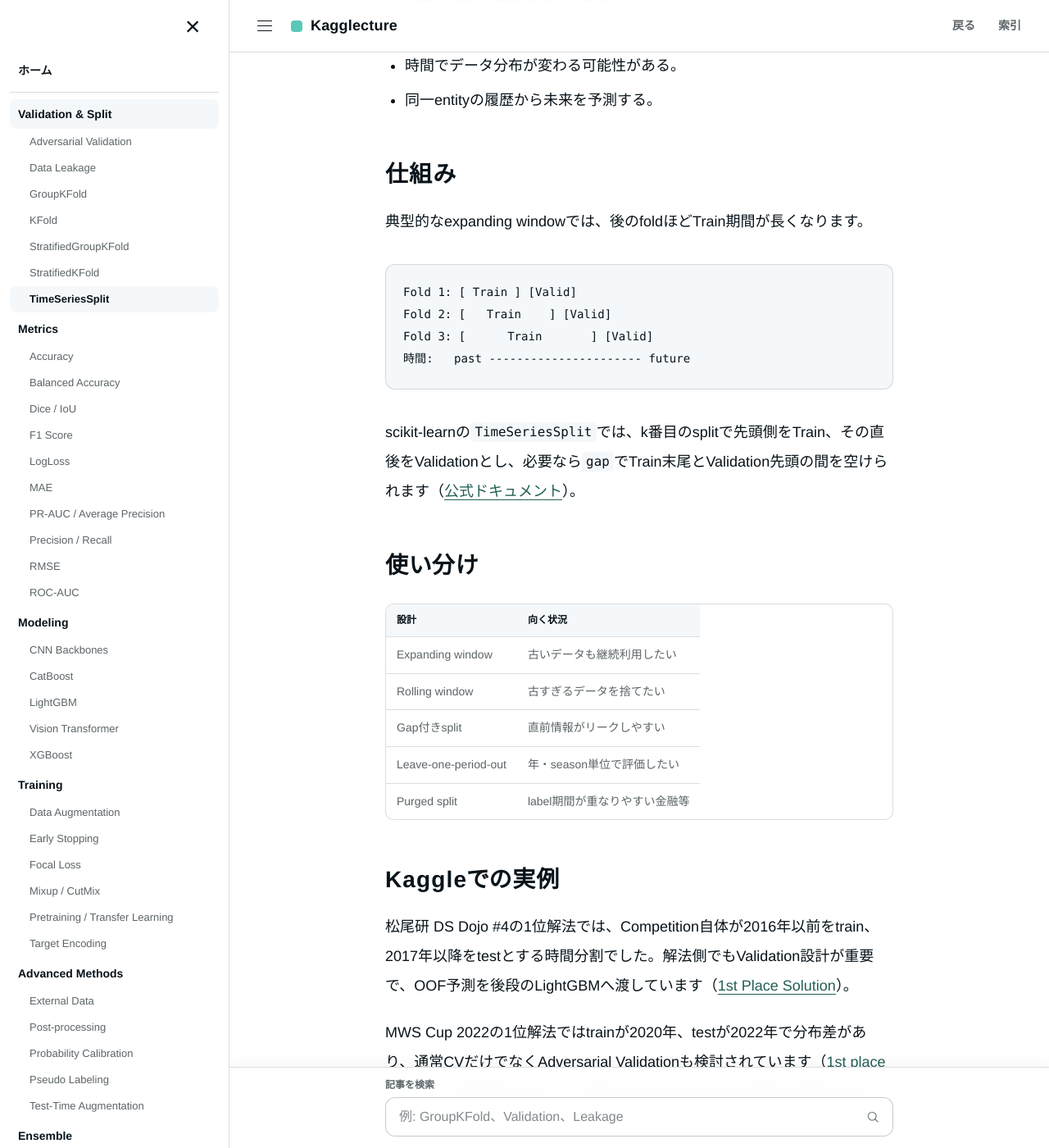
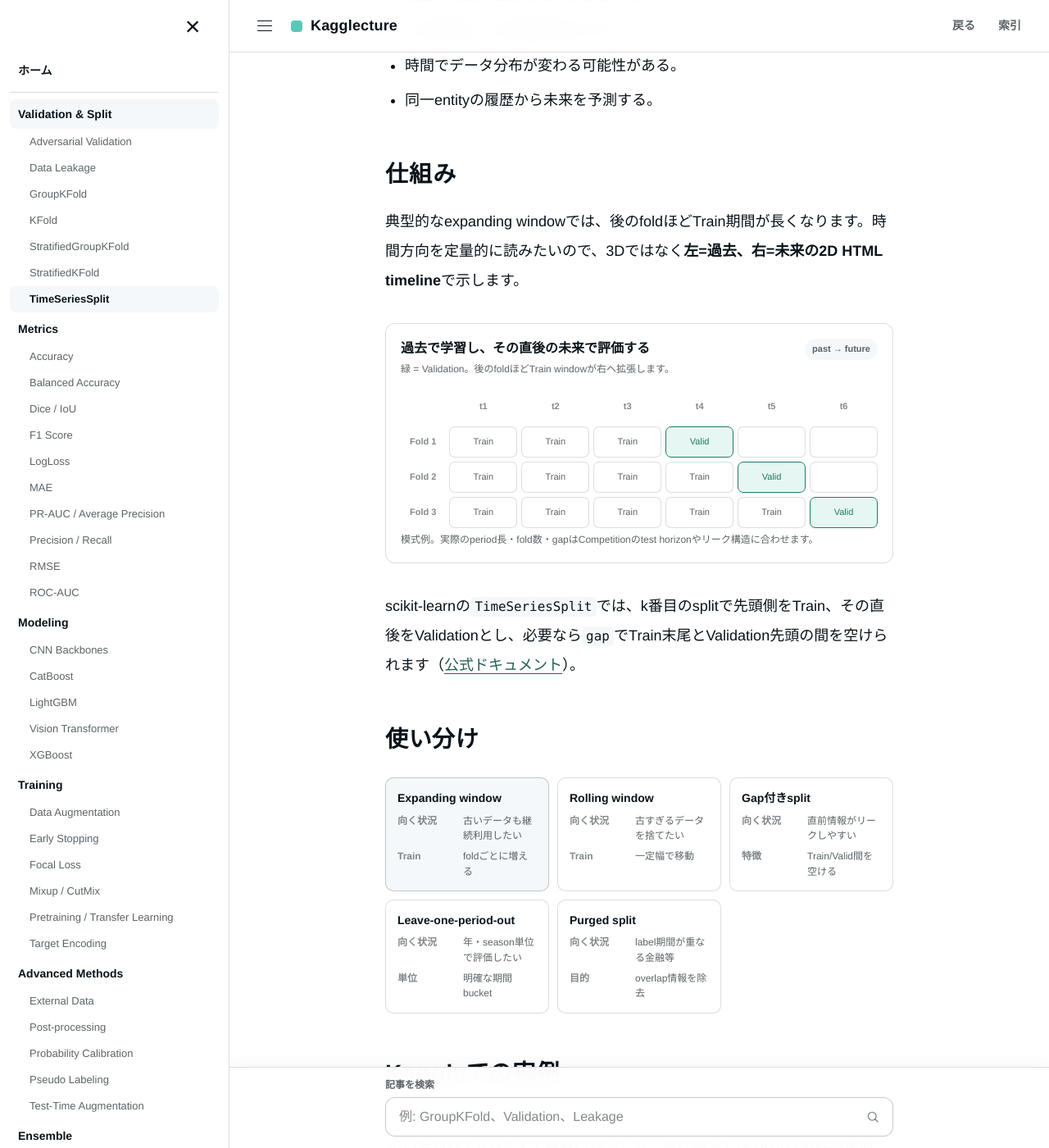
Before and after one commit to morikazu1119/Kagglecture, a Jekyll site: the page built from wiki/validation/time-series-split.md, in a window 1280 px wide and 1400 px high, scrolled down 594 px. Shown: the whole window at 82% size. Built offline with Jekyll 4.4.1, drawn with Linux system fonts in a browser that asks for light colours.

Commit message:
feat: replace TimeSeriesSplit text diagram with HTML timeline

````diff
--- a/wiki/validation/time-series-split.md
+++ b/wiki/validation/time-series-split.md
@@ -39,26 +39,33 @@
 
 ## 仕組み {#mechanism}
 
-典型的なexpanding windowでは、後のfoldほどTrain期間が長くなります。
+典型的なexpanding windowでは、後のfoldほどTrain期間が長くなります。時間方向を定量的に読みたいので、3Dではなく**左=過去、右=未来の2D HTML timeline**で示します。
 
-```text
-Fold 1: [ Train ] [Valid]
-Fold 2: [   Train    ] [Valid]
-Fold 3: [      Train       ] [Valid]
-時間:   past ---------------------- future
-```
+<div class="static-viz html-diagram" aria-label="Expanding windowのTimeSeriesSplit模式図">
+  <div class="viz-heading">
+    <div><div class="viz-title">過去で学習し、その直後の未来で評価する</div><p class="viz-subtitle">緑 = Validation。後のfoldほどTrain windowが右へ拡張します。</p></div>
+    <span class="viz-badge">past → future</span>
+  </div>
+  <div class="html-matrix" style="--matrix-cols: 6">
+    <div class="matrix-cell is-header"></div><div class="matrix-cell is-header">t1</div><div class="matrix-cell is-header">t2</div><div class="matrix-cell is-header">t3</div><div class="matrix-cell is-header">t4</div><div class="matrix-cell is-header">t5</div><div class="matrix-cell is-header">t6</div>
+    <div class="matrix-cell is-header">Fold 1</div><div class="matrix-cell">Train</div><div class="matrix-cell">Train</div><div class="matrix-cell">Train</div><div class="matrix-cell is-good">Valid</div><div class="matrix-cell"></div><div class="matrix-cell"></div>
+    <div class="matrix-cell is-header">Fold 2</div><div class="matrix-cell">Train</div><div class="matrix-cell">Train</div><div class="matrix-cell">Train</div><div class="matrix-cell">Train</div><div class="matrix-cell is-good">Valid</div><div class="matrix-cell"></div>
+    <div class="matrix-cell is-header">Fold 3</div><div class="matrix-cell">Train</div><div class="matrix-cell">Train</div><div class="matrix-cell">Train</div><div class="matrix-cell">Train</div><div class="matrix-cell">Train</div><div class="matrix-cell is-good">Valid</div>
+  </div>
+  <p class="viz-caption">模式例。実際のperiod長・fold数・gapはCompetitionのtest horizonやリーク構造に合わせます。</p>
+</div>
 
 scikit-learnの`TimeSeriesSplit`では、k番目のsplitで先頭側をTrain、その直後をValidationとし、必要なら`gap`でTrain末尾とValidation先頭の間を空けられます（[公式ドキュメント](https://scikit-learn.org/stable/modules/generated/sklearn.model_selection.TimeSeriesSplit.html)）。
 
 ## 使い分け {#comparison}
 
-| 設計 | 向く状況 |
-|---|---|
-| Expanding window | 古いデータも継続利用したい |
-| Rolling window | 古すぎるデータを捨てたい |
-| Gap付きsplit | 直前情報がリークしやすい |
-| Leave-one-period-out | 年・season単位で評価したい |
-| Purged split | label期間が重なりやすい金融等 |
+<div class="comparison-board" aria-label="時系列Validation設計の使い分け">
+  <section class="comparison-card is-primary"><h4>Expanding window</h4><dl><dt>向く状況</dt><dd>古いデータも継続利用したい</dd><dt>Train</dt><dd>foldごとに増える</dd></dl></section>
+  <section class="comparison-card"><h4>Rolling window</h4><dl><dt>向く状況</dt><dd>古すぎるデータを捨てたい</dd><dt>Train</dt><dd>一定幅で移動</dd></dl></section>
+  <section class="comparison-card"><h4>Gap付きsplit</h4><dl><dt>向く状況</dt><dd>直前情報がリークしやすい</dd><dt>特徴</dt><dd>Train/Valid間を空ける</dd></dl></section>
+  <section class="comparison-card"><h4>Leave-one-period-out</h4><dl><dt>向く状況</dt><dd>年・season単位で評価したい</dd><dt>単位</dt><dd>明確な期間bucket</dd></dl></section>
+  <section class="comparison-card"><h4>Purged split</h4><dl><dt>向く状況</dt><dd>label期間が重なる金融等</dd><dt>目的</dt><dd>overlap情報を除去</dd></dl></section>
+</div>
 
 ## Kaggleでの実例 {#kaggle-examples}
 
````
